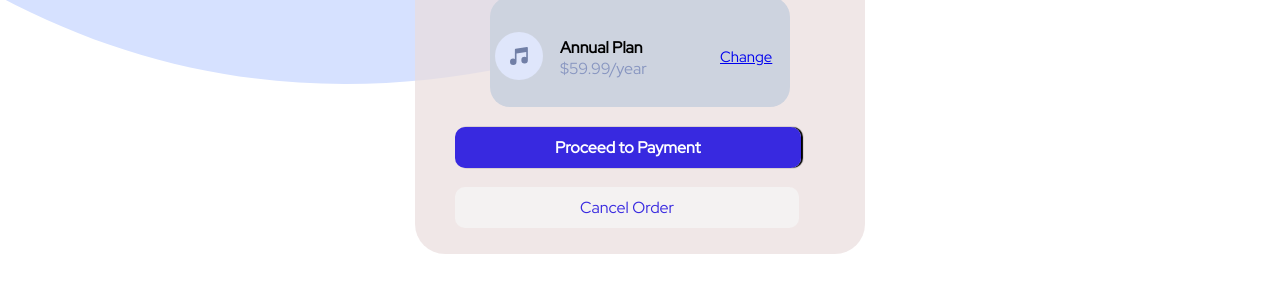
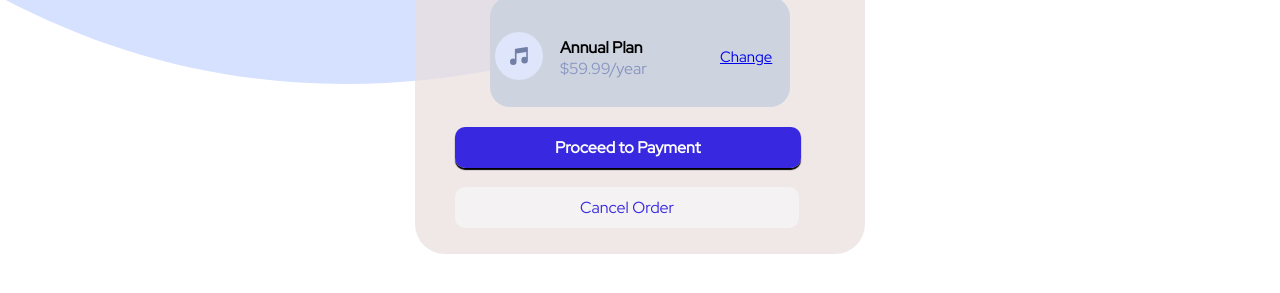
Before and after one commit to Gayuru-Anjana/order-summary, a plain HTML site: page index.html in a window 1280 px wide. In both pictures the pointer is over the link "Proceed to Payment". Shown: the part 353-646 px from the top of the page. Drawn offline with Linux system fonts and the light colour scheme.

Commit message:
sixth commit

```diff
--- a/css/styles.css
+++ b/css/styles.css
@@ -92,9 +92,8 @@ body {
   color: white;
 }
 .proceed:hover {
-  box-shadow:2px 0px 1px black;
+  box-shadow: 0px 2px 1px black;
   font-weight: bolder;
-  background: ;
 }
 .cancel {
   text-decoration: none;
```
